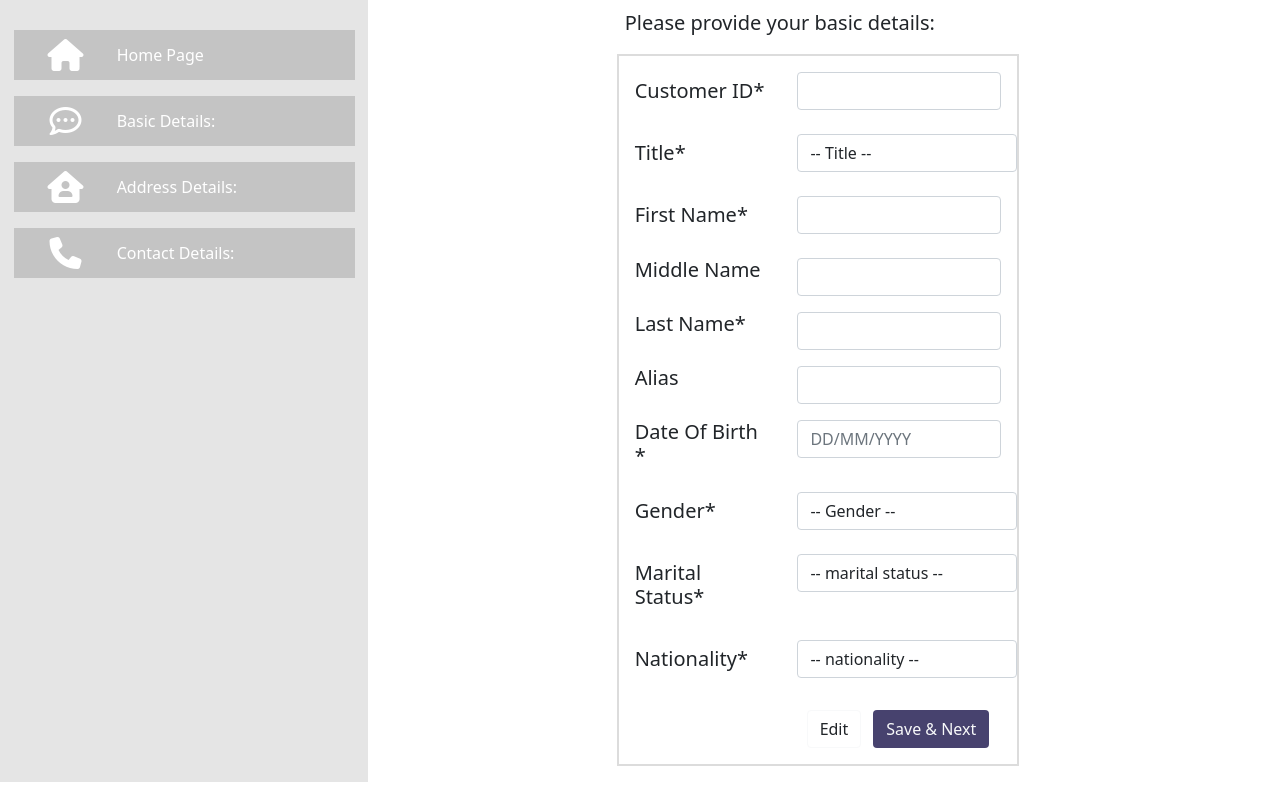
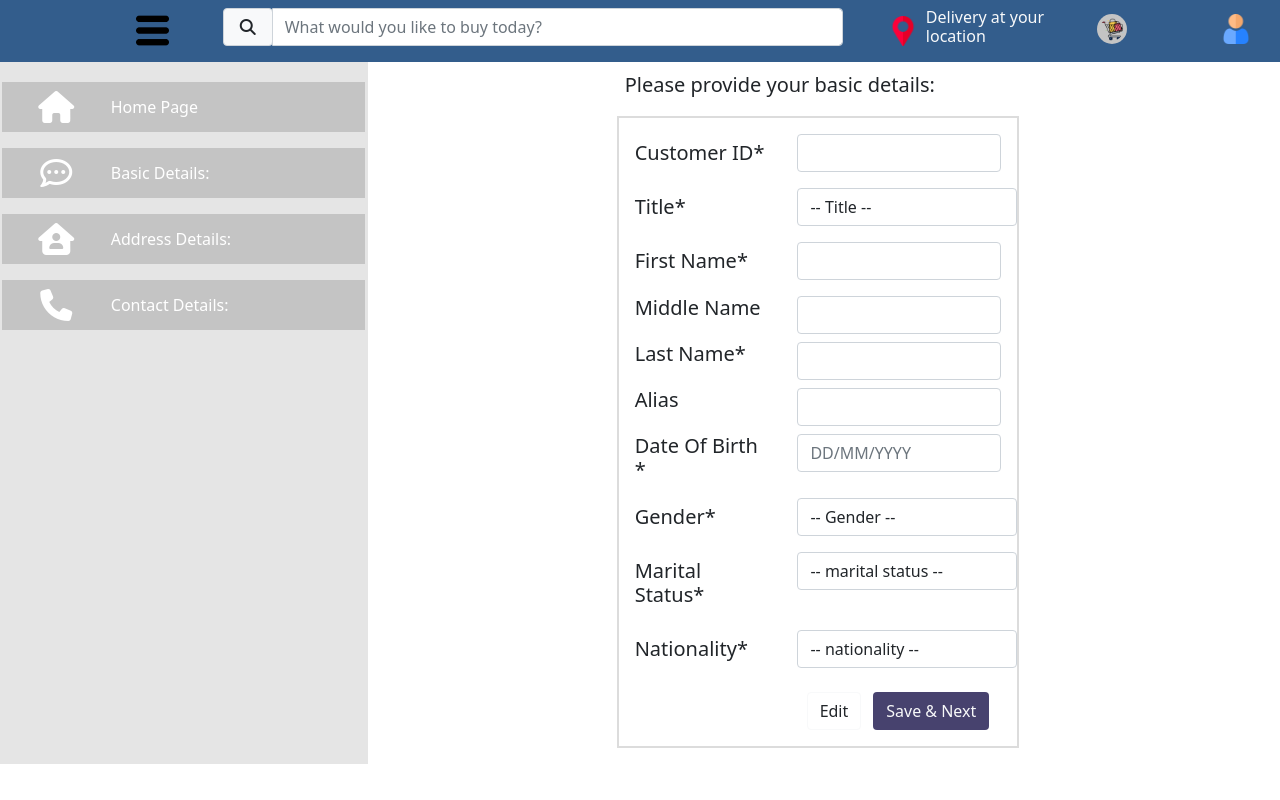
Before and after one commit to Subbu23M/Digi-Sprint-Assignment-One, a React (Create React App) app: page /basic in a window 1280 px wide. Built offline with nearby package versions, Linux system fonts and the light colour scheme.

Commit message:
'update-once-for-today'

```diff
--- a/src/Components/App.js
+++ b/src/Components/App.js
@@ -8,14 +8,14 @@ import SideBar from './SideBar';
 
 // import Home from './Home';
 
-// import NavBar from './NavBar';
+import NavBar from './NavBar';
 
 const App = () => {
   return (
     <>
       {/* Child Component Instances */}
       {/* <Home/> */}
-      {/* <NavBar/> */}
+      <NavBar/>
       <SideBar/>
     </>
   )
--- a/src/Components/BasicDetails.js
+++ b/src/Components/BasicDetails.js
@@ -16,9 +16,9 @@ import { useFormik } from 'formik';
 import * as yup from 'yup';
 
 // For SweetAlert
-import swal from 'sweetalert';
+// import swal from 'sweetalert';
 
-import axios from 'axios';
+// import axios from 'axios';
 
 import {Link,Route, Switch} from 'react-router-dom';
 
@@ -46,11 +46,8 @@ const initialValues = {
 const onSubmit = (values,{resetForm}) => {
     console.log(values);
 
-    // Declared & Assigned
-    const baseUrl = 'http://10.192.27.100/api/Customer';
-
-    // Sending Form Data to Backend Server
-    // consuming code
+    // To reset form
+    resetForm({values:""});
 }
 
 // Step-3
@@ -58,13 +55,13 @@ const validationSchema = yup.object({
     custid: yup.string().required('Required'),
     title: yup.string().required('Required'),
     firstname: yup.string().min(2, 'Too Short!').max(50, 'Too Long!').required('Required'),
-    // middlename: yup.string().min(2, 'Too Short!').max(50, 'Too Long!').required('Required'),
     lastname: yup.string().min(2, 'Too Short!').max(50, 'Too Long!').required('Required'),
-    // alias: yup.string().min(2, 'Too Short!').max(50, 'Too Long!').required('Required'),
     dateborn:yup.date().required('Required').nullable(),
     sex: yup.string().required('Required'),
     maritalstat:yup.string().required('Required'),
     nationality:yup.string().required('Required')
+    // alias: yup.string().min(2, 'Too Short!').max(50, 'Too Long!').required('Required'),
+    // middlename: yup.string().min(2, 'Too Short!').max(50, 'Too Long!').required('Required'),
 })
 
 // Component
@@ -74,15 +71,6 @@ const BasicDetails = (props) => {
     const gender = ['male','female','transgender'];
     const relationship = ['single','married'];
     const nationality = ['hindu','muslim','christian'];
-
-    // State variable & function
-    // const[customerDOB,setCustomerDOB] = useState(null);
-
-    // Event Handler as callback function-7
-    // const handleCustomerDOB = (date) => {
-    //     Invoke state function
-    //     setCustomerDOB(date);
-    // }
 
     const {handleChange, handleBlur, handleSubmit, values, setValues, touched, errors} = useFormik({
         // ES6 Concise Property
@@ -111,7 +99,7 @@ const BasicDetails = (props) => {
             <form autoComplete='off'>
 
                 {/* 1 */}
-                <div className='form-group row mb-3'>
+                <div className='form-group row mb-2'>
 
                     <label
                         className='text-capitalize col-sm-5 col-form-label'
@@ -140,17 +128,18 @@ const BasicDetails = (props) => {
                                 (errors.custid && touched.custid) && <span className='text-danger'> {errors.custid} </span>
                             )
                         }
+
                     </div>
 
                 </div>
 
                 {/* 2 */}
-                <div className='form-group row mb-3'>
+                <div className='form-group row mb-2'>
 
                     <label
-                        className='text-capitalize col-sm-5 col-form-label'
+                        className='col-sm-5 col-form-label'
                     >
-                        <h5>
+                        <h5 className='text-capitalize'>
                             title<span>
                                 *
                             </span>
@@ -179,7 +168,6 @@ const BasicDetails = (props) => {
                                             key={index}
                                             value={ele}
                                             className='form-control'
-
                                         >
                                             {ele}
                                         </option>
@@ -199,7 +187,7 @@ const BasicDetails = (props) => {
                 </div>
 
                 {/* 3 */}
-                <div className='form-group row mb-3'>
+                <div className='form-group row mb-2'>
                     <label className='text-capitalize col-sm-5 col-form-label'>
                         <h5>
                             first name<span>
@@ -229,7 +217,7 @@ const BasicDetails = (props) => {
                 </div>
 
                 {/* 4 */}
-                <div className='form-group row mb-3'>
+                <div className='form-group row mb-2'>
                     <label className='text-capitalize col-sm-5'>
                         <h5>
                             middle name
@@ -257,7 +245,7 @@ const BasicDetails = (props) => {
                 </div>
 
                 {/* 5 */}
-                <div className='form-group row mb-3'>
+                <div className='form-group row mb-2'>
                         <label className='text-capitalize col-sm-5'>
                             <h5>
                                 last name<span>
@@ -288,7 +276,7 @@ const BasicDetails = (props) => {
                 </div>
 
                 {/* 6 */}
-                <div className='form-group row mb-3'>
+                <div className='form-group row mb-2'>
                     <label className='text-capitalize col-sm-5'>
                         <h5>
                             alias
@@ -317,7 +305,7 @@ const BasicDetails = (props) => {
                 </div>
 
                 {/* 7 */}
-                <div className='form-group row mb-3'>
+                <div className='form-group row mb-2'>
                     <label className='text-capitalize col-sm-5'>
                         <h5>
                             date of birth<span> * </span>
@@ -353,7 +341,7 @@ const BasicDetails = (props) => {
                 </div>
 
                 {/* 8 */}
-                <div className='form-group row mb-3'>
+                <div className='form-group row mb-2'>
 
                     <label
                         className='text-capitalize col-sm-5 col-form-label'
@@ -406,7 +394,7 @@ const BasicDetails = (props) => {
                 </div>
 
                 {/* 9 */}
-                <div className='form-group row mb-3'>
+                <div className='form-group row mb-2'>
 
                     <label
                         className='text-capitalize col-sm-5 col-form-label'
@@ -458,7 +446,7 @@ const BasicDetails = (props) => {
                 </div>
 
                 {/* 10 */}
-                <div className='form-group row mb-3'>
+                <div className='form-group row mb-2'>
 
                     <label
                         className='col-sm-5 col-form-label'
--- a/src/Components/ContactDetails.js
+++ b/src/Components/ContactDetails.js
@@ -70,7 +70,7 @@ const ContactDetails = () => {
         <section className='outline'>
 
             {/* 1 */}
-            <div className='form-group row mb-3'>
+            <div className='form-group row mb-2'>
 
                 <label
                     className='text-capitalize col-sm-5 col-form-label'
@@ -113,7 +113,7 @@ const ContactDetails = () => {
             </div>
 
             {/* 2 */}
-            <div className='form-group row mb-3'>
+            <div className='form-group row mb-2'>
 
                 <label
                     className='text-capitalize col-sm-5 col-form-label'
@@ -156,7 +156,7 @@ const ContactDetails = () => {
             </div>
 
             {/* 3 */}
-            <div className='form-group row mb-3'>
+            <div className='form-group row mb-2'>
 
                 <label
                     className='text-capitalize col-sm-5 col-form-label'
@@ -181,7 +181,7 @@ const ContactDetails = () => {
             </div>
 
             {/* 4 */}
-            <div className='form-group row mb-3'>
+            <div className='form-group row mb-2'>
 
                 <label
                     className='text-capitalize col-sm-5 col-form-label'
@@ -204,7 +204,7 @@ const ContactDetails = () => {
             </div>
 
             {/* 5 */}
-            <div className='form-group row mb-3'>
+            <div className='form-group row mb-2'>
 
                 <label
                     className='text-capitalize col-sm-5 col-form-label'
--- a/src/Components/NavBar.js
+++ b/src/Components/NavBar.js
@@ -12,7 +12,7 @@ import profileIcon from '../Assets/Icons/profile.png';
 
 const NavBar = () => {
     return (
-        <nav>
+        <nav className='navBar'>
 
             {/* row */}
             <div className='row'>
@@ -23,6 +23,7 @@ const NavBar = () => {
                     <img
                         src={hamburgermenu}
                         className='hamburgerMenu'
+                        alt='hamburgermenu'
                     />
 
                 </div>
@@ -46,6 +47,7 @@ const NavBar = () => {
                         <img
                             src={locationPin}
                             className='locationPin mx-2'
+                            alt='locationPin'
                         />
 
                         <h6 className='text-light'>
@@ -63,6 +65,7 @@ const NavBar = () => {
                     <img
                         src={addToCart}
                         className='addToCartIcon'
+                        alt='addToCartIcon'
                     />
 
                 </div>
@@ -74,6 +77,7 @@ const NavBar = () => {
                     <img
                         src={profileIcon}
                         className='profileIcon'
+                        alt='profileIcon'
                     />
 
                 </div>
--- a/src/Styling/Main.scss
+++ b/src/Styling/Main.scss
@@ -34,7 +34,8 @@ li {
         .unOrder {
             width: 104%;
             height: auto;
-            padding: 0.4rem;
+            padding: 0.2rem;
+            margin-left: -0.1rem;
 
             .listIng {
                 width: 100%;
@@ -44,9 +45,14 @@ li {
                 background-color: $commonColor;
 
                 &:hover {
+                    display: block;
+                    // background-color: lemonchiffon;
                     cursor: pointer;
-                    background-color: lemonchiffon;
-                    color: darkgray;
+                    color: black;
+
+                    .iCon {
+                        color: skyblue;
+                    }
                 }
 
                 .iCon {
@@ -75,7 +81,7 @@ li {
     box-shadow: none;
 }
 
-.btn:focus{
+.btn:focus {
     outline: none;
     box-shadow: none;
 }
@@ -97,15 +103,14 @@ li {
 }
 
 // Styles for NavBar component
-nav {
-    // background-color: $headerBar;
+.navBar {
+    background-color: $headerBar;
     padding: 0.5rem;
 
     .hamburgerMenu {
         height: 33px;
         margin-left: 8rem;
         margin-top: 0.4rem;
-    }
     }
 
     // Styles for locationPin
@@ -129,6 +134,8 @@ nav {
         margin-top: 0.4rem;
         margin-left: 2rem;
     }
+}
+
 
 // Styles for Banner Image
 .bannerImage {
@@ -152,6 +159,7 @@ nav {
 
 // Styles for Offer Component
 .offer {
+
     // Styles for sofaImage
     .sofaImage {
         width: 700px;
```
Also changed, not shown: src/Components/AddressDetails.js (+6 -6 lines), commands.txt. Lines whose indentation alone changed are shown as unchanged.
